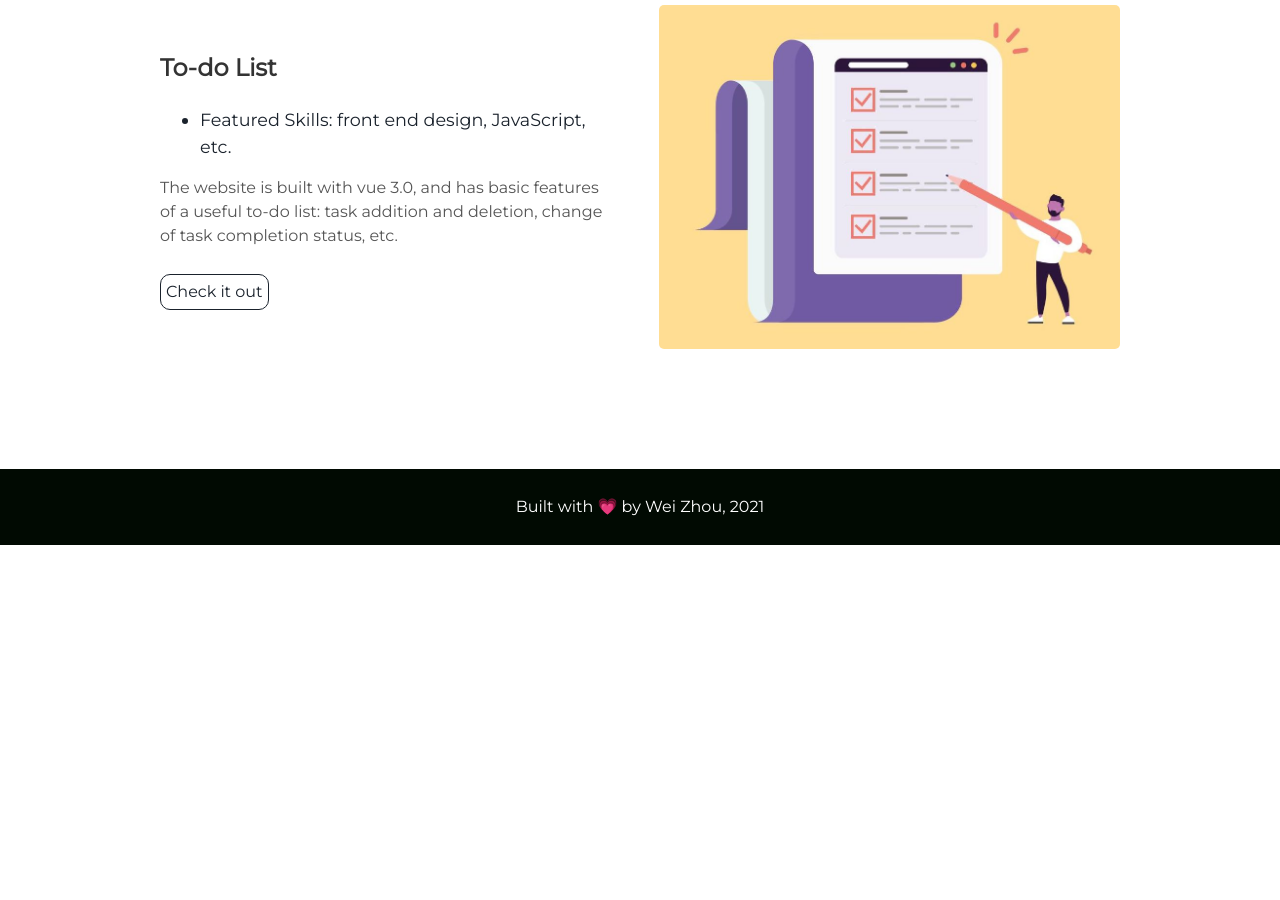
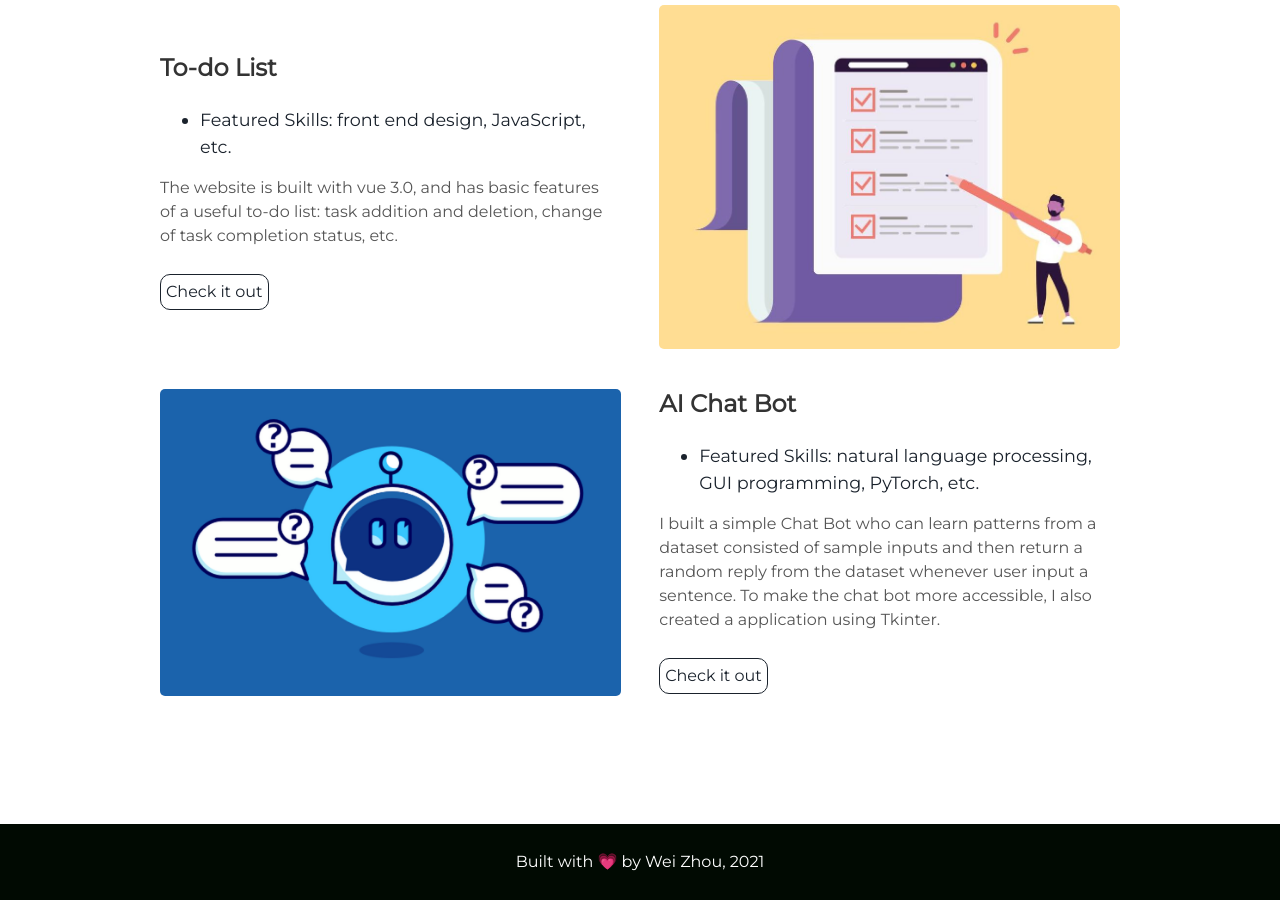
Before and after one commit to patriciazw2623/weiz, a Jekyll site: the page built from index.html, in a window 1280 px wide and 900 px high, scrolled down 3506 px. Built offline with Jekyll 4.4.1, drawn with Linux system fonts in a browser that asks for light colours; before the commit the page ends 4051 px from its top, so only the background shows below that.

Commit message:
new project

```diff
--- a/_includes/projects.html
+++ b/_includes/projects.html
@@ -71,3 +71,17 @@
     <a class="project-link" href="https://github.com/patriciazw2623/todo-list">Check it out</a>
   </div>
 </div>
+<div class="user-projects">
+  <div class="images-left">
+    <img alt="mountains" src="{{ "/assets/img/chat.png" | prepend: site.baseurl }}" />
+  </div>
+  <div class="contents-right">
+    <h3> AI Chat Bot </h3>
+    <ul>
+      <li> Featured Skills: natural language processing, GUI programming, PyTorch, etc.</li>
+    </ul>
+    <p> I built a simple Chat Bot who can learn patterns from a dataset consisted of sample inputs and then return a random reply from the dataset whenever user input a sentence. To make the chat bot more accessible, I also created a application using Tkinter.
+    </p>
+    <a class="project-link" href="https://github.com/patriciazw2623/chat-bot/tree/master">Check it out</a>
+  </div>
+</div>
```
Also changed, not shown: assets/img/chat.png (added).
